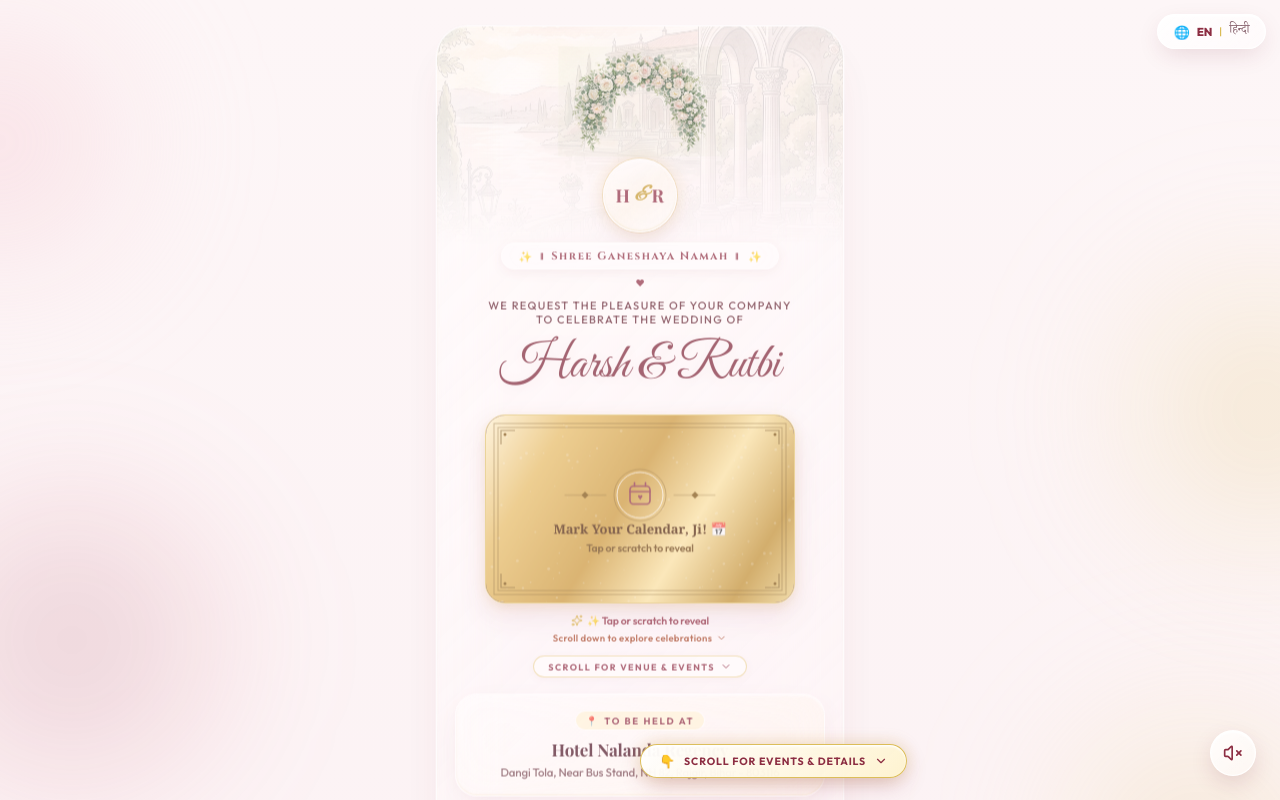
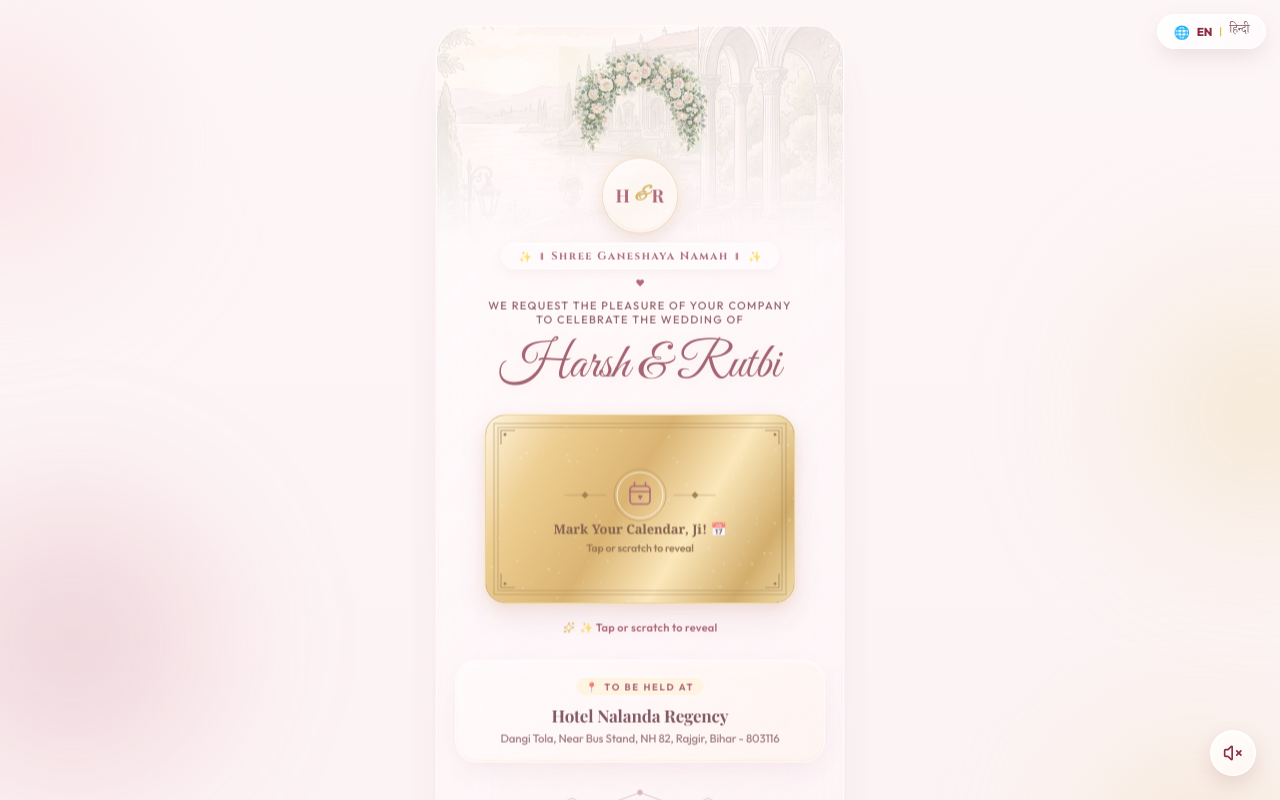
Before and after one commit to sayhaarsh1101/Wedding-invitation, a Next.js app: page / in a window 1280 px wide. Both pictures are taken after a click on the button "✦ TAP TO OPEN ✦". Shown: the top 800 px of the page. Built offline with nearby package versions, Linux system fonts and the light colour scheme; a web font is replaced by a local one.

Commit message:
Clean up scratch card footer and remove overlapping floating scroll cues

```diff
--- a/app/components/HeartScratchCard.tsx
+++ b/app/components/HeartScratchCard.tsx
@@ -643,55 +643,26 @@ export default function HeartScratchCard({
           <div
             style={{
               display: 'flex',
-              flexDirection: 'column',
               alignItems: 'center',
-              gap: '4px',
-              width: '100%',
+              justifyContent: 'center',
+              marginTop: '4px',
+              minHeight: '20px',
             }}
           >
             <span
               style={{
-                fontSize: '10.5px',
+                fontSize: '11px',
                 color: '#8c2d42',
                 display: 'inline-flex',
                 alignItems: 'center',
-                gap: '4px',
+                gap: '5px',
                 fontWeight: '600',
+                letterSpacing: '0.02em',
                 fontFamily: "'Outfit', 'Noto Serif Devanagari', sans-serif",
               }}
             >
               <Sparkles size={12} color="#d4af37" className="animate-spin-slow" />
               {swipeToScratchText}
-            </span>
-
-            <span
-              onClick={() => {
-                if (onScrollRequest) {
-                  onScrollRequest();
-                } else {
-                  const target = document.getElementById('wedding-details-start');
-                  if (target) {
-                    target.scrollIntoView({ behavior: 'smooth' });
-                  } else {
-                    window.scrollBy({ top: 400, behavior: 'smooth' });
-                  }
-                }
-              }}
-              style={{
-                fontSize: '9.5px',
-                color: '#9a3412',
-                display: 'inline-flex',
-                alignItems: 'center',
-                gap: '4px',
-                cursor: 'pointer',
-                fontWeight: '600',
-                letterSpacing: '0.03em',
-                opacity: 0.9,
-                fontFamily: "'Outfit', 'Noto Serif Devanagari', sans-serif",
-              }}
-            >
-              <span>{scrollCueText}</span>
-              <ChevronDown size={11} color="#9a3412" className="animate-bounce" />
             </span>
           </div>
         )}
--- a/app/hi/page.tsx
+++ b/app/hi/page.tsx
@@ -47,20 +47,6 @@ export default function HindiWeddingInvitation() {
   });
   const [isSubmitting, setIsSubmitting] = useState(false);
   const [isSubmitted, setIsSubmitted] = useState(false);
-  const [showScrollPrompt, setShowScrollPrompt] = useState(true);
-
-  // Auto-dismiss floating scroll prompt once user scrolls past hero section
-  useEffect(() => {
-    const handleScroll = () => {
-      if (window.scrollY > 80) {
-        setShowScrollPrompt(false);
-      } else {
-        setShowScrollPrompt(true);
-      }
-    };
-    window.addEventListener('scroll', handleScroll, { passive: true });
-    return () => window.removeEventListener('scroll', handleScroll);
-  }, []);
 
   const scrollToCelebrations = () => {
     const target = document.getElementById('wedding-details-start');
@@ -324,51 +310,7 @@ export default function HindiWeddingInvitation() {
         </button>
       )}
 
-      {/* Floating Bottom Scroll Cue (Hindi) */}
-      <AnimatePresence>
-        {isOpen && showScrollPrompt && (
-          <motion.div
-            initial={{ opacity: 0, y: 20 }}
-            animate={{ opacity: 1, y: 0 }}
-            exit={{ opacity: 0, y: 20 }}
-            transition={{ duration: 0.3 }}
-            onClick={scrollToCelebrations}
-            style={{
-              position: 'fixed',
-              bottom: '22px',
-              left: '50%',
-              transform: 'translateX(-50%)',
-              zIndex: 55,
-              cursor: 'pointer',
-              maxWidth: 'calc(100vw - 110px)',
-            }}
-          >
-            <div
-              style={{
-                display: 'inline-flex',
-                alignItems: 'center',
-                gap: '8px',
-                background: 'linear-gradient(135deg, rgba(255, 255, 255, 0.95) 0%, rgba(254, 243, 205, 0.9) 100%)',
-                backdropFilter: 'blur(20px) saturate(190%)',
-                WebkitBackdropFilter: 'blur(20px) saturate(190%)',
-                border: '1.5px solid rgba(212, 175, 55, 0.8)',
-                borderRadius: '9999px',
-                padding: '8px 18px',
-                boxShadow: '0 8px 24px -4px rgba(140, 45, 66, 0.28), 0 0 16px rgba(212, 175, 55, 0.25), inset 0 1.5px 2px #fff',
-                color: '#8c2d42',
-                fontSize: '11px',
-                fontWeight: '700',
-                fontFamily: "'Noto Serif Devanagari', serif",
-                whiteSpace: 'nowrap',
-              }}
-            >
-              <span style={{ fontSize: '13px' }}>👇</span>
-              <span>कार्यक्रम व विवरण देखने के लिए नीचे स्क्रॉल करें</span>
-              <ChevronDown size={14} color="#8c2d42" className="animate-bounce" />
-            </div>
-          </motion.div>
-        )}
-      </AnimatePresence>
+
 
       {/* 1. LUXURY ENVELOPE INTRO SCENE (Hindi) */}
       {!isOpen && (
@@ -582,32 +524,9 @@ export default function HindiWeddingInvitation() {
                 celebrateNote="आपकी गरिमामयी उपस्थिति प्रार्थनीय है 💕"
                 revealedStatusText="शुभ तिथि प्रकट! 🎉"
                 swipeToScratchText="✨ टैप या स्क्रैच करें"
-                scrollCueText="कार्यक्रम व विवरण देखने के लिए नीचे स्क्रॉल करें"
                 scrollButtonText="कार्यक्रम व अन्य विवरण देखें"
                 onScrollRequest={scrollToCelebrations}
               />
-            </div>
-
-            {/* Subtle Scroll Cue Pill below scratch card */}
-            <div
-              onClick={scrollToCelebrations}
-              style={{
-                display: 'inline-flex',
-                alignItems: 'center',
-                gap: '5px',
-                margin: '2px auto 8px auto',
-                padding: '4px 14px',
-                borderRadius: '9999px',
-                background: 'rgba(255, 255, 255, 0.72)',
-                border: '1px solid rgba(212, 175, 55, 0.45)',
-                cursor: 'pointer',
-                boxShadow: '0 2px 8px rgba(140, 45, 66, 0.06)',
-              }}
-            >
-              <span style={{ fontSize: '9.5px', color: '#8c2d42', fontWeight: '700', fontFamily: "'Noto Serif Devanagari', serif" }}>
-                स्थल व अन्य कार्यक्रम देखने के लिए नीचे स्क्रॉल करें
-              </span>
-              <ChevronDown size={12} color="#8c2d42" className="animate-bounce" />
             </div>
 
             {/* Venue Location Liquid Glass Pod */}
@@ -700,7 +619,10 @@ export default function HindiWeddingInvitation() {
                   boxShadow: '0 2px 8px rgba(140, 45, 66, 0.08), inset 0 1px 1px #fff',
                 }}
               >
-                <ChevronDown size={18} color="#8c2d42" className="animate-bounce" />
+                <span style={{ fontSize: '10px', color: '#8c2d42', fontWeight: '700', fontFamily: "'Noto Serif Devanagari', serif" }}>
+                  कार्यक्रम विवरण
+                </span>
+                <ChevronDown size={13} color="#8c2d42" className="animate-bounce" />
               </div>
             </div>
           </motion.section>
--- a/app/page.tsx
+++ b/app/page.tsx
@@ -47,20 +47,6 @@ export default function WeddingInvitation() {
   });
   const [isSubmitting, setIsSubmitting] = useState(false);
   const [isSubmitted, setIsSubmitted] = useState(false);
-  const [showScrollPrompt, setShowScrollPrompt] = useState(true);
-
-  // Auto-dismiss floating scroll prompt once user scrolls past hero section
-  useEffect(() => {
-    const handleScroll = () => {
-      if (window.scrollY > 80) {
-        setShowScrollPrompt(false);
-      } else {
-        setShowScrollPrompt(true);
-      }
-    };
-    window.addEventListener('scroll', handleScroll, { passive: true });
-    return () => window.removeEventListener('scroll', handleScroll);
-  }, []);
 
   const scrollToCelebrations = () => {
     const target = document.getElementById('wedding-details-start');
@@ -322,52 +308,7 @@ export default function WeddingInvitation() {
         </button>
       )}
 
-      {/* Floating Bottom Scroll Cue (Presents an obvious prompt to scroll down) */}
-      <AnimatePresence>
-        {isOpen && showScrollPrompt && (
-          <motion.div
-            initial={{ opacity: 0, y: 20 }}
-            animate={{ opacity: 1, y: 0 }}
-            exit={{ opacity: 0, y: 20 }}
-            transition={{ duration: 0.3 }}
-            onClick={scrollToCelebrations}
-            style={{
-              position: 'fixed',
-              bottom: '22px',
-              left: '50%',
-              transform: 'translateX(-50%)',
-              zIndex: 55,
-              cursor: 'pointer',
-              maxWidth: 'calc(100vw - 110px)',
-            }}
-          >
-            <div
-              style={{
-                display: 'inline-flex',
-                alignItems: 'center',
-                gap: '8px',
-                background: 'linear-gradient(135deg, rgba(255, 255, 255, 0.95) 0%, rgba(254, 243, 205, 0.9) 100%)',
-                backdropFilter: 'blur(20px) saturate(190%)',
-                WebkitBackdropFilter: 'blur(20px) saturate(190%)',
-                border: '1.5px solid rgba(212, 175, 55, 0.8)',
-                borderRadius: '9999px',
-                padding: '8px 18px',
-                boxShadow: '0 8px 24px -4px rgba(140, 45, 66, 0.3), 0 0 16px rgba(212, 175, 55, 0.25), inset 0 1.5px 2px #fff',
-                color: '#8c2d42',
-                fontSize: '10.5px',
-                fontWeight: '700',
-                letterSpacing: '0.08em',
-                textTransform: 'uppercase',
-                whiteSpace: 'nowrap',
-              }}
-            >
-              <span style={{ fontSize: '13px' }}>👇</span>
-              <span>Scroll for Events &amp; Details</span>
-              <ChevronDown size={14} color="#8c2d42" className="animate-bounce" />
-            </div>
-          </motion.div>
-        )}
-      </AnimatePresence>
+
 
       {/* 1. LUXURY ENVELOPE INTRO SCENE */}
       {!isOpen && (
@@ -568,39 +509,16 @@ export default function WeddingInvitation() {
               </h1>
 
               {/* Interactive Gold Foil Date Reveal */}
-              <div style={{ width: '100%', margin: '10px 0 10px 0', display: 'flex', justifyContent: 'center' }}>
+              <div style={{ width: '100%', margin: '10px 0 14px 0', display: 'flex', justifyContent: 'center' }}>
                 <HeartScratchCard
                   dateText="WEDNESDAY, DEC 09, 2026"
                   venueText="Hotel Nalanda Regency, Rajgir"
                   foilHeader="Mark Your Calendar, Ji! 📅"
                   foilSubtitle="Tap or scratch to reveal"
                   swipeToScratchText="✨ Tap or scratch to reveal"
-                  scrollCueText="Scroll down to explore celebrations"
-                  scrollButtonText="Scroll for Itinerary & Celebrations"
+                  scrollButtonText="View Events & Itinerary"
                   onScrollRequest={scrollToCelebrations}
                 />
-              </div>
-
-              {/* Subtle Scroll Cue Pill below scratch card */}
-              <div
-                onClick={scrollToCelebrations}
-                style={{
-                  display: 'inline-flex',
-                  alignItems: 'center',
-                  gap: '5px',
-                  margin: '2px auto 8px auto',
-                  padding: '4px 14px',
-                  borderRadius: '9999px',
-                  background: 'rgba(255, 255, 255, 0.72)',
-                  border: '1px solid rgba(212, 175, 55, 0.45)',
-                  cursor: 'pointer',
-                  boxShadow: '0 2px 8px rgba(140, 45, 66, 0.06)',
-                }}
-              >
-                <span style={{ fontSize: '9px', textTransform: 'uppercase', letterSpacing: '0.16em', color: '#8c2d42', fontWeight: '700' }}>
-                  Scroll for Venue &amp; Events
-                </span>
-                <ChevronDown size={12} color="#8c2d42" className="animate-bounce" />
               </div>
 
               {/* Venue Liquid Glass Pod */}
```
